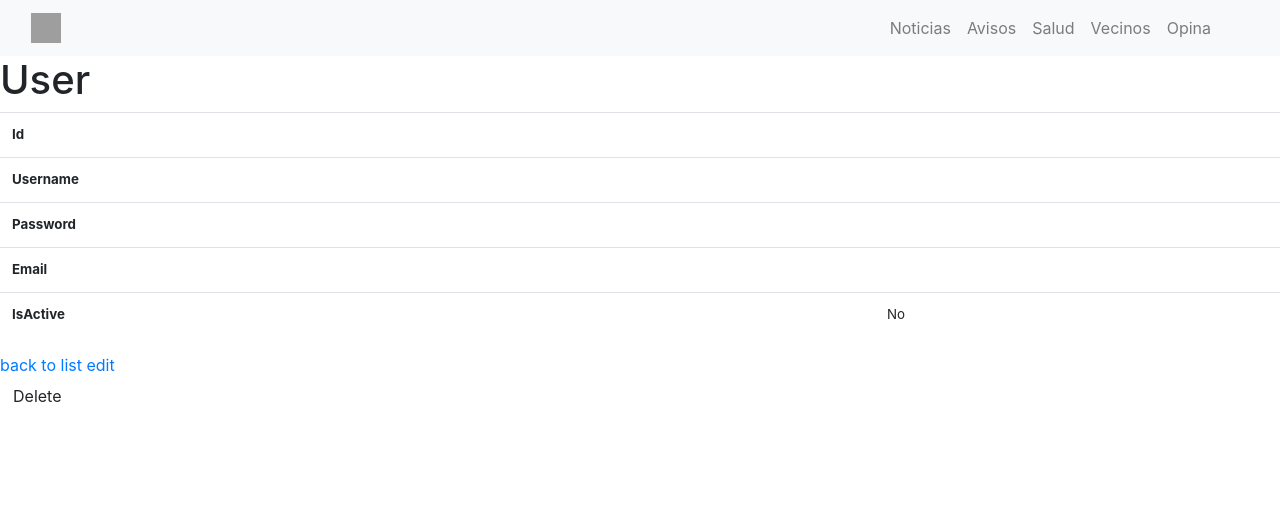
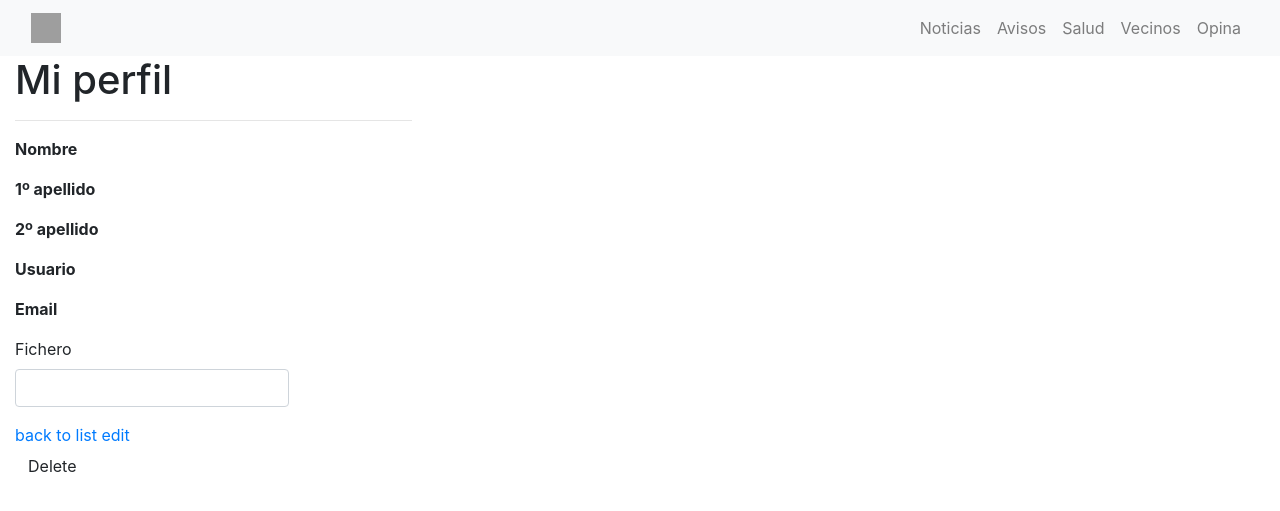
Before and after one commit to ereme/smartquercus, a Symfony app: template templates/user/show.html.twig in a window 1280 px wide. Shown: the top 511 px of the page. Run offline with Twig, Linux system fonts and the light colour scheme; the template is opened without the code that fills it, so the values that code supplies are empty; form fields are guessed from the names that the template uses; some libraries are stand-ins or nearby versions; grey boxes are pictures that could not be loaded.

Commit message:
modificacion perfil

```diff
--- a/src/Controller/UserController.php
+++ b/src/Controller/UserController.php
@@ -27,5 +27,4 @@ class UserController extends Controller
         return $this->render('user/index.html.twig', ['users' => $userRepository->findAll()]);
     }
 
-
 }
--- a/src/Entity/User.php
+++ b/src/Entity/User.php
@@ -93,7 +93,6 @@ class User implements UserInterface, \Serializable
         // may not be needed, see section on salt below
         // $this->salt = md5(uniqid('', true));
     }
-
 
 
     // other properties and methods
--- a/src/Form/UserType.php
+++ b/src/Form/UserType.php
@@ -4,6 +4,9 @@
 namespace App\Form;
 
 use App\Entity\User;
+use App\Entity\Ayuntamiento;
+use App\Entity\Vecino;
+use App\Entity\Admin;
 use Symfony\Component\Form\AbstractType;
 use Symfony\Component\Form\FormBuilderInterface;
 use Symfony\Component\OptionsResolver\OptionsResolver;
@@ -25,9 +28,6 @@ class UserType extends AbstractType
                 'first_options'  => array('label' => 'Contraseña'),
                 'second_options' => array('label' => 'Confirmar contraseña'),
             ))
-            ->add('nombre')
-            ->add('apellido1')
-            ->add('apellido2')
             ->add('save', SubmitType::class, array(
                 'attr' => array('class' => 'btn btn-primary float-right'),
                 'label' => 'Darme de alta'
--- a/templates/_base/header.html.twig
+++ b/templates/_base/header.html.twig
@@ -15,24 +15,20 @@
             <a class="nav-link" href="{{ path('tratamiento_index') }}">Avisos</a>
           </li>
           <li class="nav-item">
-            <a class="nav-link" href="{{ path('tratamiento_index') }}">Salud</a>
+            <a class="nav-link" href="{{ path('salud_index') }}">Salud</a>
           </li>
           <li class="nav-item">
-            <a class="nav-link" href="{{ path('tratamiento_index') }}">Vecinos</a>
+            <a class="nav-link" href="{{ path('vecino') }}">Vecinos</a>
+          </li>
+          <li class="nav-item">
+            <a class="nav-link" href="{{ path('opina_index') }}">Opina</a>
           </li>
         {% if is_granted('IS_AUTHENTICATED_FULLY') %}
           <li class="nav-item">
-            <a class="nav-link" href="{{ path('tratamiento_index') }}">Opina</a>
-          </li>
-        {% else %}
-          <li class="nav-item">
-            <a class="nav-link" href="{{ path('login') }}">Opina</a>
+            <a class="nav-link" href="{{ path('user_show', {'id': app.user.id }) }}">{{ app.user.email|default('') }}</a>
           </li>
         {% endif %}
       </ul>
-      <span class="navbar-text">
-        {{ app.user.email|default('') }}
-    </span>
     </div>
   </div>
 </nav>
--- a/templates/user/show.html.twig
+++ b/templates/user/show.html.twig
@@ -3,36 +3,42 @@
 {% block title %}User{% endblock %}
 
 {% block body %}
-    <h1>User</h1>
 
-    <table class="table">
-        <tbody>
-            <tr>
-                <th>Id</th>
-                <td>{{ user.id }}</td>
-            </tr>
-            <tr>
-                <th>Username</th>
-                <td>{{ user.username }}</td>
-            </tr>
-            <tr>
-                <th>Password</th>
-                <td>{{ user.password }}</td>
-            </tr>
-            <tr>
-                <th>Email</th>
-                <td>{{ user.email }}</td>
-            </tr>
-            <tr>
-                <th>IsActive</th>
-                <td>{{ user.isActive ? 'Yes' : 'No' }}</td>
-            </tr>
-        </tbody>
-    </table>
+<div class="container-fluid">
+    <div class="row">
+            <div class="col-md-4">
+                        <h1>Mi perfil</h1>
+                        <hr>
+                            <div class="row">
+                                <div class="col-md-4">
+                                    <p><b>Nombre</b></p>
+                                    <p><b>1º apellido</b></p>
+                                    <p><b>2º apellido</b></p>
+                                    <p><b>Usuario</b></p>
+                                    <p><b>Email</b></p>
+                                </div>
+                                <div class="col-md-3">
+                                    <p>{{ user.nombre }}</p>
+                                    <p>{{ user.apellido1 }}</p>
+                                    <p>{{ user.apellido2 }}</p>
+                                    <p>{{ user.username }}</p>
+                                    <p>{{ user.email }}</p>
+                                </div>
 
-    <a href="{{ path('user_index') }}">back to list</a>
+                                {{ form_start(form) }}
+                                        <div class="col-md-12">
+                                            {{ form_row(form.fichero) }}
+                                         </div>
+                                {{ form_end(form) }}
 
-    <a href="{{ path('user_edit', {'id': user.id}) }}">edit</a>
+                            </div>
 
-    {{ include('user/_delete_form.html.twig') }}
+                <a href="{{ path('user_index') }}">back to list</a>
+
+                <a href="{{ path('user_edit', {'id': user.id}) }}">edit</a>
+
+                {{ include('user/_delete_form.html.twig') }}
+            </div>
+    </div>
+</div>
 {% endblock %}
```
